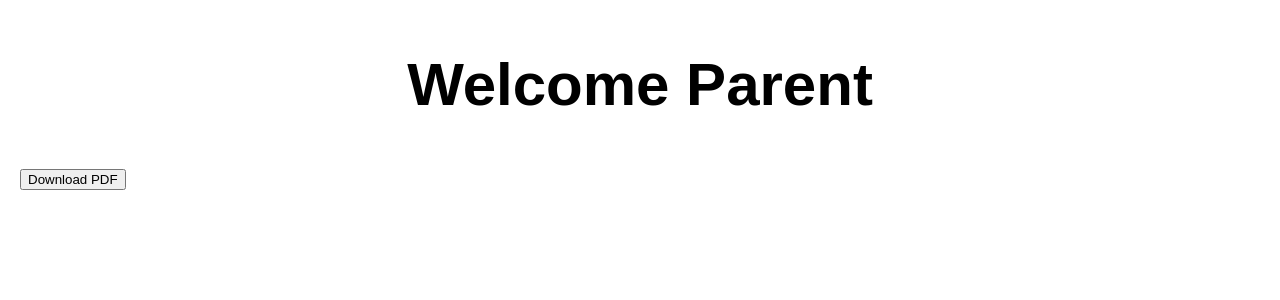
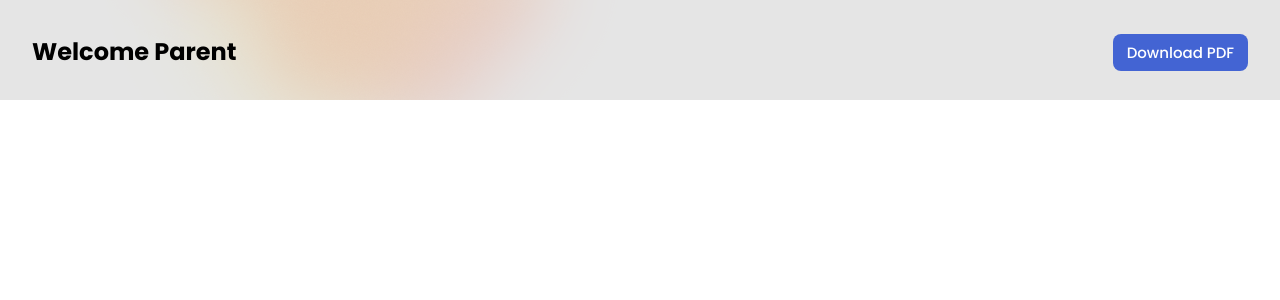
Before and after one commit to MenukaSankalpa/GSR, a PHP site: page /parent_dashboard.html in a window 1280 px wide. Shown: the top 300 px of the page. Run offline with PHP 8.4, Linux system fonts and the light colour scheme; some web fonts are replaced.

Commit message:
parent dashboard style added in css

```diff
--- a/style1.css
+++ b/style1.css
@@ -1,53 +1,56 @@
 @import url('https://fonts.googleapis.com/css2?family=ABeeZee:ital@0;1&family=Poppins:ital,wght@0,100;0,200;0,300;0,400;0,500;0,600;0,700;0,800;0,900;1,100;1,200;1,300;1,400;1,500;1,600;1,700;1,800;1,900&display=swap');
 
 :root{
-    --primary-color:rgb(9, 48, 146);
-    --primary-second-color: #f5f9fa;
+    --primary-color:rgb(37, 111, 209);
+    --primary-second-color: #000000;
     --background-color:hsl(60, 100.00%, 98.40%);
 }
-/* style.css */
-#map {
-    height: 400px;
-    width: 100%;
-    margin-top: 10px;
+*{
+    padding: 0;
+    margin: 0;
+    box-sizing: border-box;
+    font-family: 'Poppins', sans-serif;
+}
+header{
+    position: relative;
+    background-image:url("img/header-bg.png") ;
+    background-position: center center;
+    background-size: cover;
+    background-repeat: no-repeat;
+    height: 100px;
 }
 
-body {
-    font-family: Arial, sans-serif;
-    margin: 20px;
+nav{
+    position: fixed;
+    isolation: isolate;
+    width: 100%;
+    z-index: 9;
 }
-h2{
-    text-align: center;
-    font-size: 60px;
+.nav_header{
+    padding: 2rem;
+    width: 100%;
+    display: flex;
+    align-items: center;
+    justify-content: space-between;
 }
-.container{
-    position: relative;
-    text-align: center;
-    width: 500px;
-    height: 500px;
-    background: var(--background-color);
-    border-radius: 30px;
-    box-shadow: 0 0 30px rgba(0, 0, 0, 0.2);
+.nav_header a{
+    text-decoration: none;
+    color: #000000;
+    font-size: 1.5rem;
+    font-weight: 700;
 
 }
-form {
-    align-item: center;
-    padding: 10px 10px 10px 10px;
-    border-radius: border-box;
-
+.download-btn{
+    padding: 7px 14px;
+    background-color: #4364d3;
+    font-size: 15px;
+    color: #ffffff;
+    font-weight: 500;
+    border: none;
+    border-radius: 8px;
+    cursor: pointer;
+    transition: var(--background-color) o.3s ease;
 }
-
-label {
-    font-weight: bold;
+.download-btn:hover{
+    background-color: #000000;
 }
-input,select{
-    width: 50%;
-    padding: 12px 12px;
-    margin: 8px 0;
-    border-radius: 8px;
-
-
-}
-#schoolsList {
-    margin-top: 20px;
-}
```
